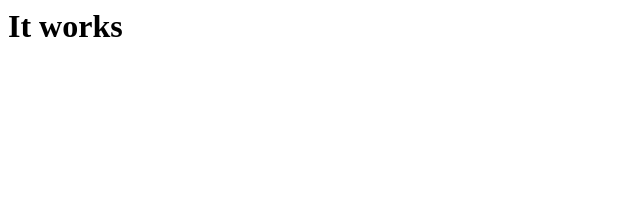
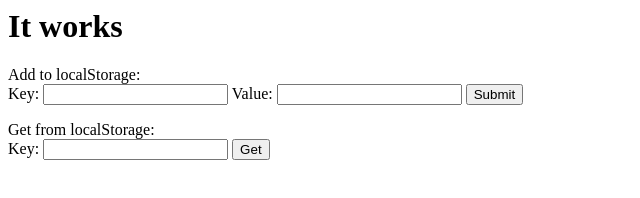
Before and after one commit to drerek/nodejs_example, a website: page public/index.html in a window 1280 px wide. Shown: the whole page, without its empty margins (0-640 px from the left). Drawn offline with Linux system fonts and the light colour scheme.

Commit message:
local storage implementation

```diff
--- a/public/index.html
+++ b/public/index.html
@@ -2,10 +2,30 @@
 
 <head>
 <title> Main page </title>
+<script src="localStorage.js"></script>
 </head>
 
 <body>
 <h1> It works </h1>
+<form action="#" name="localStorageAddForm" onsubmit="return addToLocalStorage()">
+	Add to localStorage:
+	<br>
+	Key:
+	<input type="text" name="key">
+	Value:
+	<input type="text" name="value">
+	<input type="submit" value="Submit">
+</form>
+
+<form action="#" name="localStorageGetForm" onsubmit="return getValueByKey()">
+	Get from localStorage:
+	<br>
+	Key:
+	<input type="text" name="key">
+	<input type="submit" value="Get">
+</form>
+
+<p id="result"> </p>
 </body>
 
 </html>
--- /dev/null
+++ b/public/localStorage.js
@@ -0,0 +1,23 @@
+function addToLocalStorage(){
+	key = document.forms["localStorageAddForm"]["key"].value;
+	value = document.forms["localStorageAddForm"]["value"].value;
+
+	if (localStorage.getItem(key)){
+		document.getElementById("result").innerHTML = "Key already exists, dont added";
+		return false;
+	}
+
+	localStorage.setItem(key, value);
+	document.getElementById("result").innerHTML = "Success";
+	return false;
+}
+function getValueByKey(){
+	key = document.forms["localStorageGetForm"]["key"].value;
+	data = localStorage.getItem(key);
+	if (data === null){
+		document.getElementById("result").innerHTML = "No values by key";
+		return false;
+	}
+	document.getElementById("result").innerHTML = data;
+	return false;
+}
```
